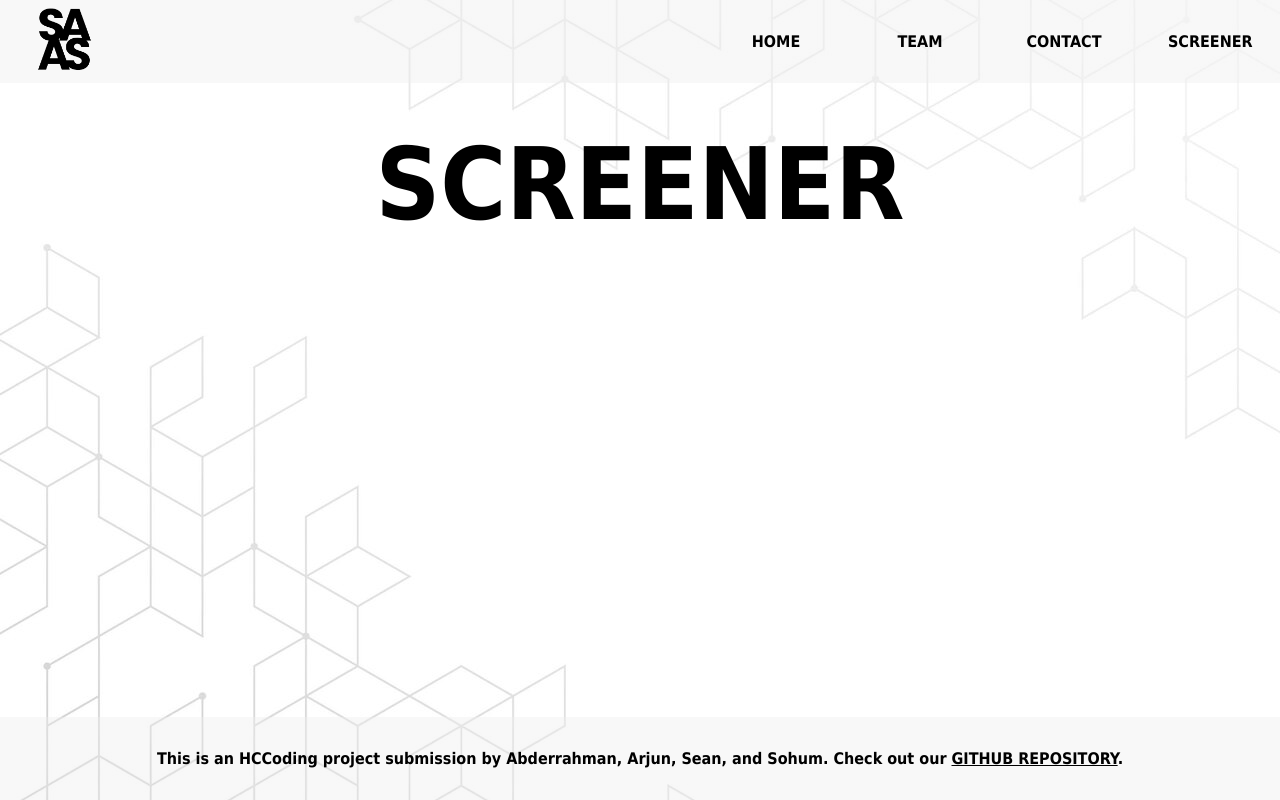
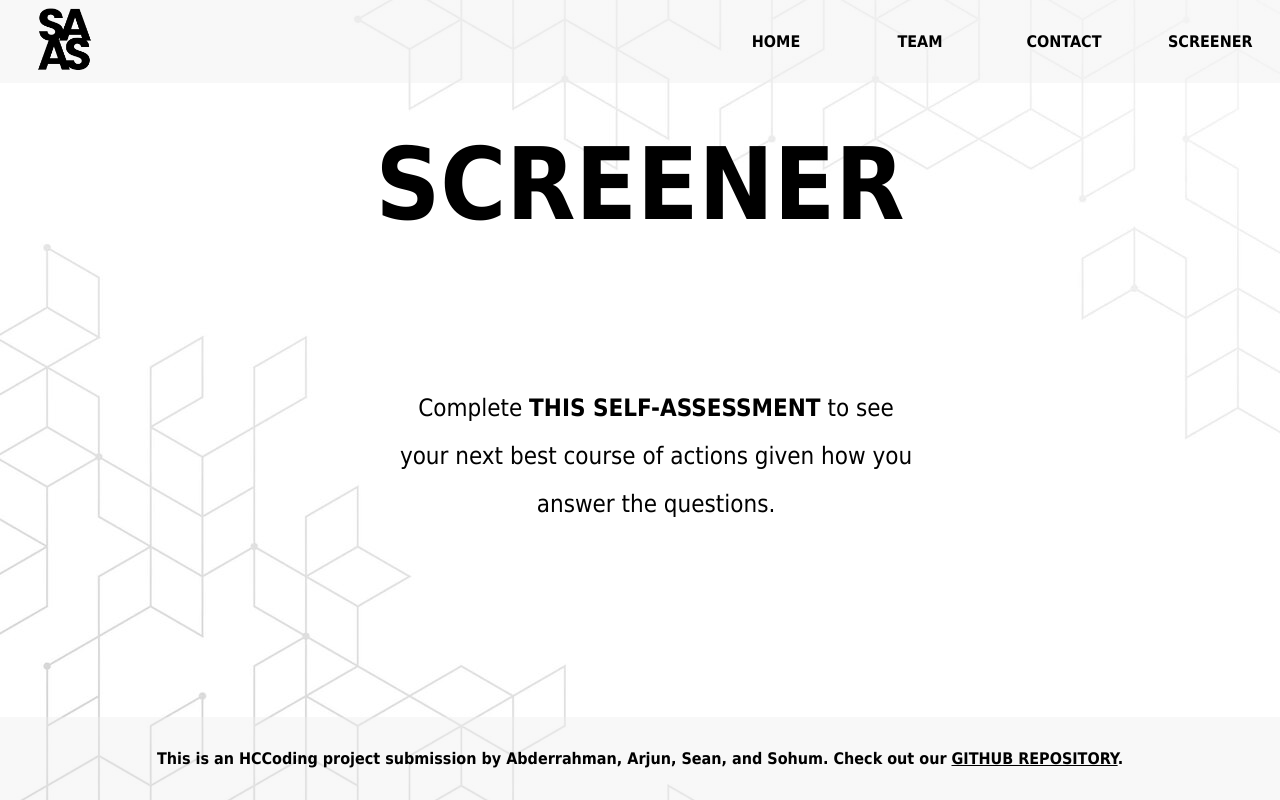
Before and after one commit to padhyeSohum/hccoding-submission, a Next.js app: page /screener in a window 1280 px wide. Built offline with nearby package versions, Linux system fonts and the light colour scheme.

Commit message:
fix unescaped characters error, finish up screener page

```diff
--- a/pages/contact.tsx
+++ b/pages/contact.tsx
@@ -7,7 +7,7 @@ export default function Contact () {
             <div className="contact-container">
                 <p className="contact-message">
                     We value your feedback and continuously strive for improvement. If you have any concerns,
-                    questions, or suggestions, please don't hesitate to reach out to us using the contact information
+                    questions, or suggestions, please do not hesitate to reach out to us using the contact information
                     provided below. Your insights are essential to enhancing our services and ensuring a positive
                     experience for you. Your feedback matters to us, and we appreciate your efforts in helping us
                     serve you better. Thank you for helping us, and we look forward to connecting with you soon.
--- a/pages/index.tsx
+++ b/pages/index.tsx
@@ -9,7 +9,7 @@ export default function Home () {
                 <p className="opening-message">
                     As we navigate the current flu season and the new covid variant, health and safety is crucial.
                     Complete our Covid 19 screening form to keep yourself and others safe, as well as receive
-                    personalised tips based on your response.  Feel free to reach out on our "Contact Us" page
+                    personalised tips based on your response.  Feel free to reach out on our Contact page
                     for any questions or comments. Staying informed, as well as practicing preventive measures can help
                     us stay healthy as a community. Let's prioritise health, promote awareness, and learn how to combat
                     the symptoms we are feeling in this flu season.
--- a/pages/screener.tsx
+++ b/pages/screener.tsx
@@ -1,10 +1,13 @@
 import Page from '@/components/page';
+import Link from 'next/link';
 
 export default function Screener () {
     return (
         <Page>
             <h1>Screener</h1>
-
+            <div className="screener-container">
+                <p className="screener-message">Complete <a className="screener-message-link" href="https://miro.com/app/board/uXjVNaOQ1_U=/?share_link_id=368735057978">this self-assessment</a> to see your next best course of actions given how you answer the questions.</p>
+            </div>
         </Page>
     )
 }
--- a/styles/global.css
+++ b/styles/global.css
@@ -198,3 +198,27 @@ p {
     transition: all ease-in-out;
     transition-duration: 400ms;
 }
+
+.screener-container {
+    display: flex;
+    flex-direction: row;
+    justify-content: space-evenly;
+    position: absolute;
+    top: 40%;
+    width: 100%;
+    margin: 0 1em;
+    padding: 1em;
+}
+
+.screener-message {
+    width: 50%;
+    line-height: 2;
+    text-align: center;
+    transition: all ease-in-out;
+    transition-duration: 400ms;
+}
+
+
+.screener-message-link:hover {
+    text-decoration: underline;
+}
```
